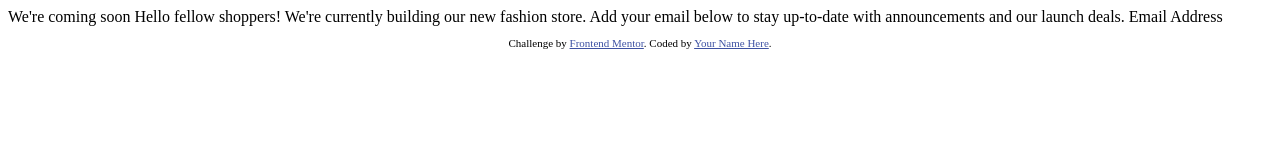
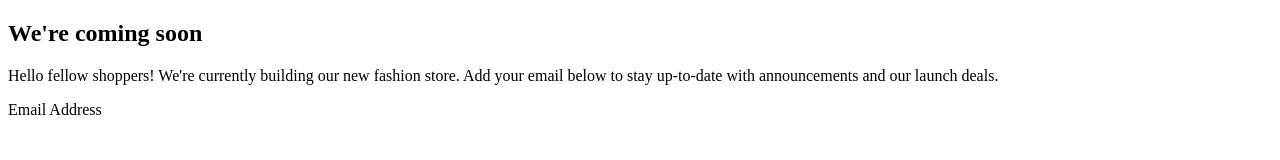
Before and after one commit to Dani237/Base-Apparel-coming-soon, a plain HTML site: page index.html in a window 1280 px wide. Drawn offline with Linux system fonts and the light colour scheme.

Commit message:
Feat: adding structure to html file

```diff
--- a/index.html
+++ b/index.html
@@ -8,26 +8,33 @@
 
   <title>Frontend Mentor | Base Apparel coming soon page</title>
 
-  <!-- Feel free to remove these styles or customise in your own stylesheet 👍 -->
-  <style>
-    .attribution { font-size: 11px; text-align: center; }
-    .attribution a { color: hsl(228, 45%, 44%); }
-  </style>
 </head>
 <body>
 
-  We're coming soon
+  <main>
+    <div class="logo">
 
-  Hello fellow shoppers! We're currently building our new fashion store.
-  Add your email below to stay up-to-date with announcements and our launch deals.
+    </div>
+    <section class="content">
+      <h1><span>We're</span> coming soon</h1>
+      <p>Hello fellow shoppers! We're currently building our new fashion store.
+        Add your email below to stay up-to-date with announcements and our launch deals.</p>
+      <div class="input-email">
+        Email Address
+      </div>
+    </section>
+    <div class="photo">
 
-  Email Address
+    </div>
+  </main>
 
-  <footer>
+
+
+  <!-- <footer>
     <p class="attribution">
       Challenge by <a href="https://www.frontendmentor.io?ref=challenge" target="_blank">Frontend Mentor</a>.
       Coded by <a href="#">Your Name Here</a>.
     </p>
-  </footer>
+  </footer> -->
 </body>
 </html>
```
